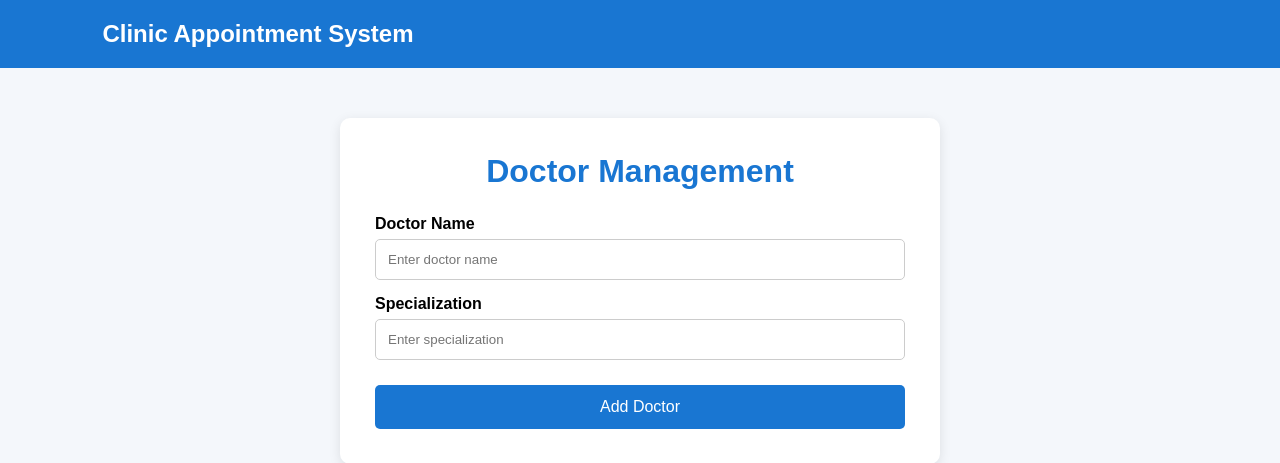
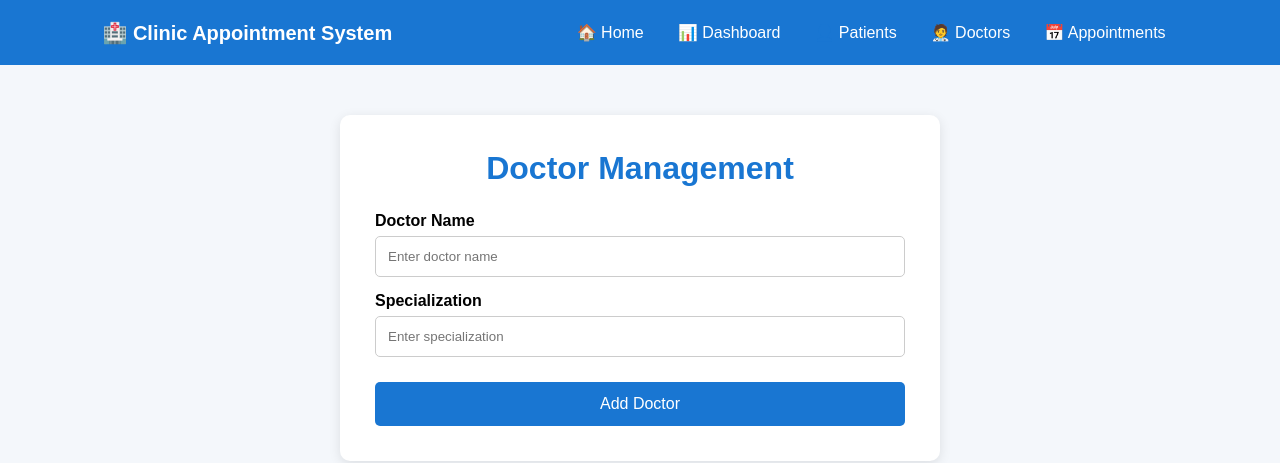
Before and after one commit to Sunil0723/clinic-appointment-system, a Flask app: page /doctors in a window 1280 px wide. Shown: the top 463 px of the page. Run offline with Flask 3, Linux system fonts and the light colour scheme.

Commit message:
Add navigation to doctors page

```diff
--- a/templates/doctors.html
+++ b/templates/doctors.html
@@ -74,9 +74,57 @@
 
 <body>
 
-<header>
-    <h2>Clinic Appointment System</h2>
-</header>
+<nav style="
+    background: #1976d2;
+    padding: 15px 8%;
+    display: flex;
+    align-items: center;
+    justify-content: space-between;
+    flex-wrap: wrap;
+">
+
+    <div style="
+        color: white;
+        font-size: 20px;
+        font-weight: bold;
+    ">
+        🏥 Clinic Appointment System
+    </div>
+
+    <div style="
+        display: flex;
+        gap: 10px;
+        flex-wrap: wrap;
+    ">
+
+        <a href="/"
+           style="color: white; text-decoration: none; padding: 8px 12px;">
+            🏠 Home
+        </a>
+
+        <a href="/dashboard"
+           style="color: white; text-decoration: none; padding: 8px 12px;">
+            📊 Dashboard
+        </a>
+
+        <a href="/patients"
+           style="color: white; text-decoration: none; padding: 8px 12px;">
+            👤 Patients
+        </a>
+
+        <a href="/doctors"
+           style="color: white; text-decoration: none; padding: 8px 12px;">
+            🧑‍⚕️ Doctors
+        </a>
+
+        <a href="/appointments"
+           style="color: white; text-decoration: none; padding: 8px 12px;">
+            📅 Appointments
+        </a>
+
+    </div>
+
+</nav>
 
 <div class="container">
 
@@ -85,6 +133,7 @@
     <form action="/add_doctor" method="POST">
 
         <label>Doctor Name</label>
+
         <input
             type="text"
             name="name"
@@ -93,6 +142,7 @@
         >
 
         <label>Specialization</label>
+
         <input
             type="text"
             name="specialization"
```
